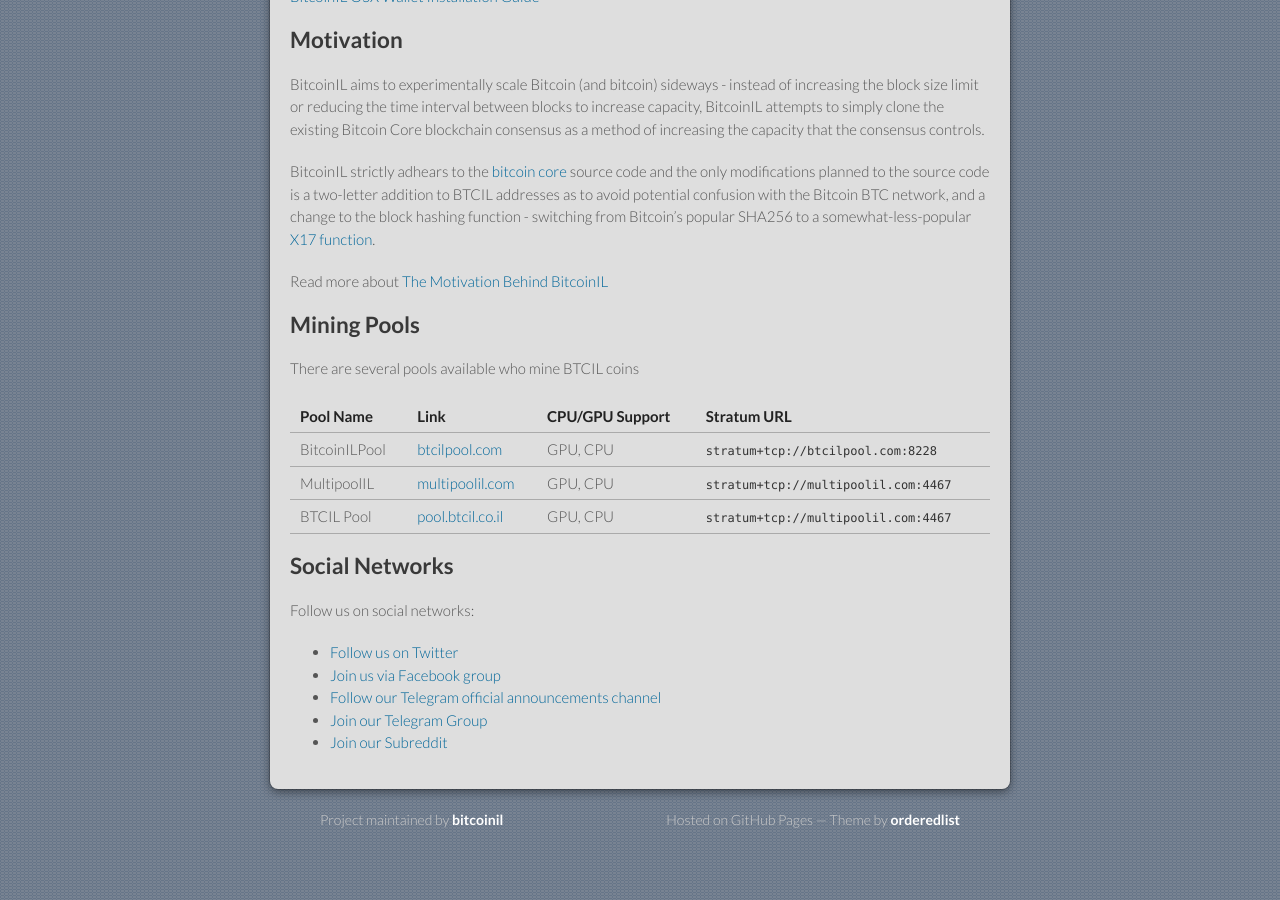
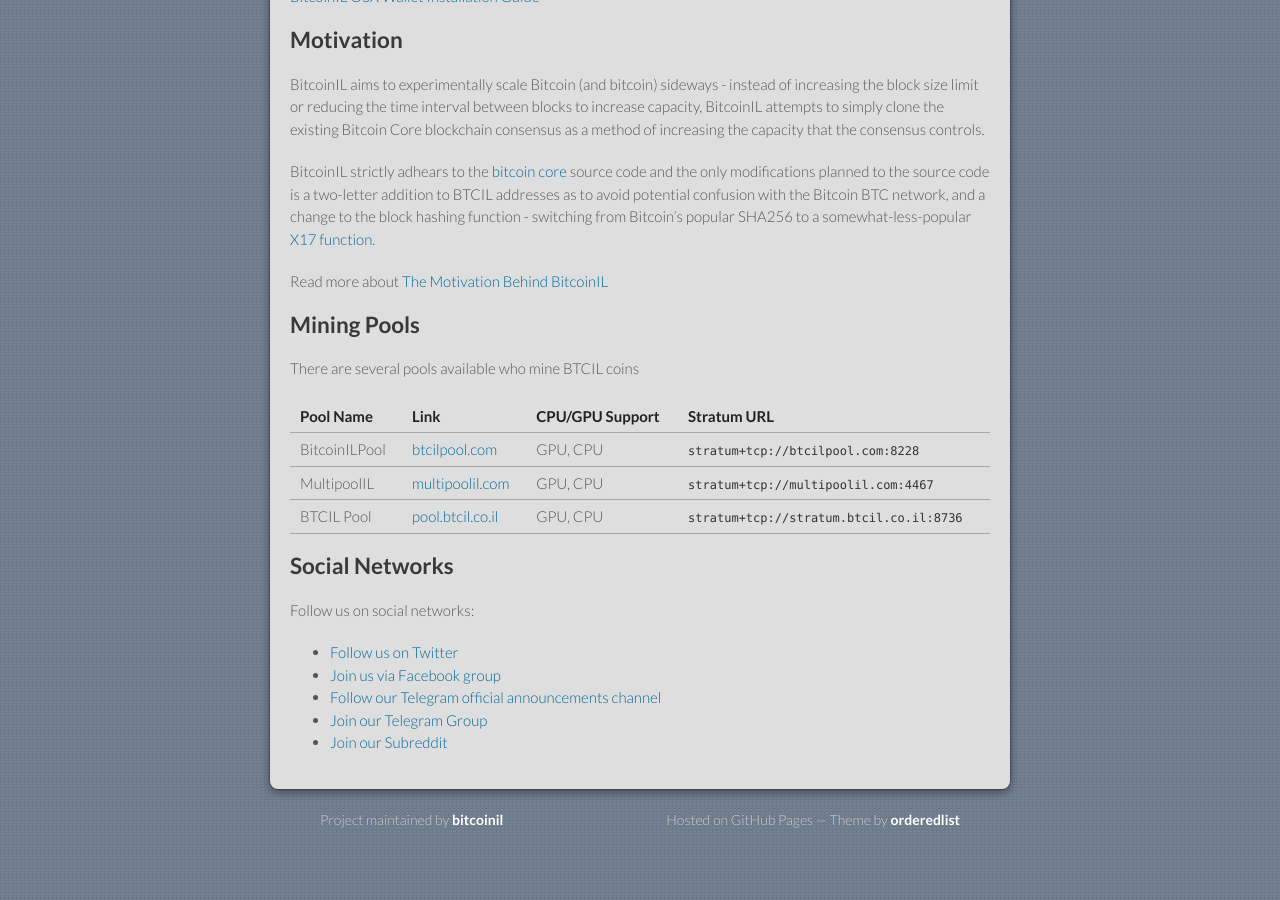
Before and after one commit to bitcoinil/guides, a Jekyll site: the page built from docs/index.md, in a window 1280 px wide and 900 px high, scrolled down 668 px. Built offline with Jekyll 4.4.1, drawn with Linux system fonts in a browser that asks for light colours.

Commit message:
fix pool details

```diff
--- a/docs/index.md
+++ b/docs/index.md
@@ -44,7 +44,7 @@ There are several pools available who mine BTCIL coins
 | - | - | - | - |
 | BitcoinILPool | [btcilpool.com](https://btcilpool.com/) | GPU, CPU | `stratum+tcp://btcilpool.com:8228` |
 | MultipoolIL | [multipoolil.com](https://multipoolil.com/) | GPU, CPU | `stratum+tcp://multipoolil.com:4467` |
-| BTCIL Pool | [pool.btcil.co.il](stratum+tcp://stratum.btcil.co.il:8736) | GPU, CPU | `stratum+tcp://multipoolil.com:4467` |
+| BTCIL Pool | [pool.btcil.co.il](https://pool.btcil.co.il/) | GPU, CPU | `stratum+tcp://stratum.btcil.co.il:8736` |
 
 
 
```
